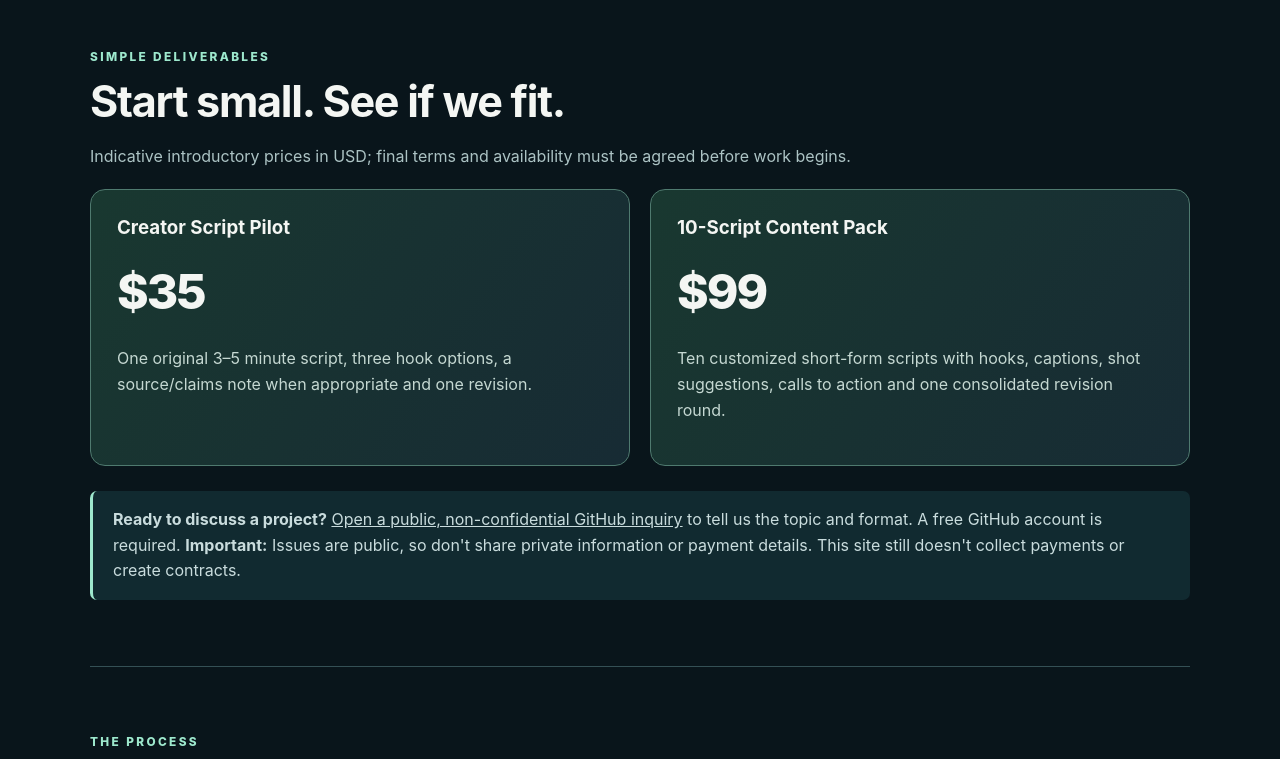
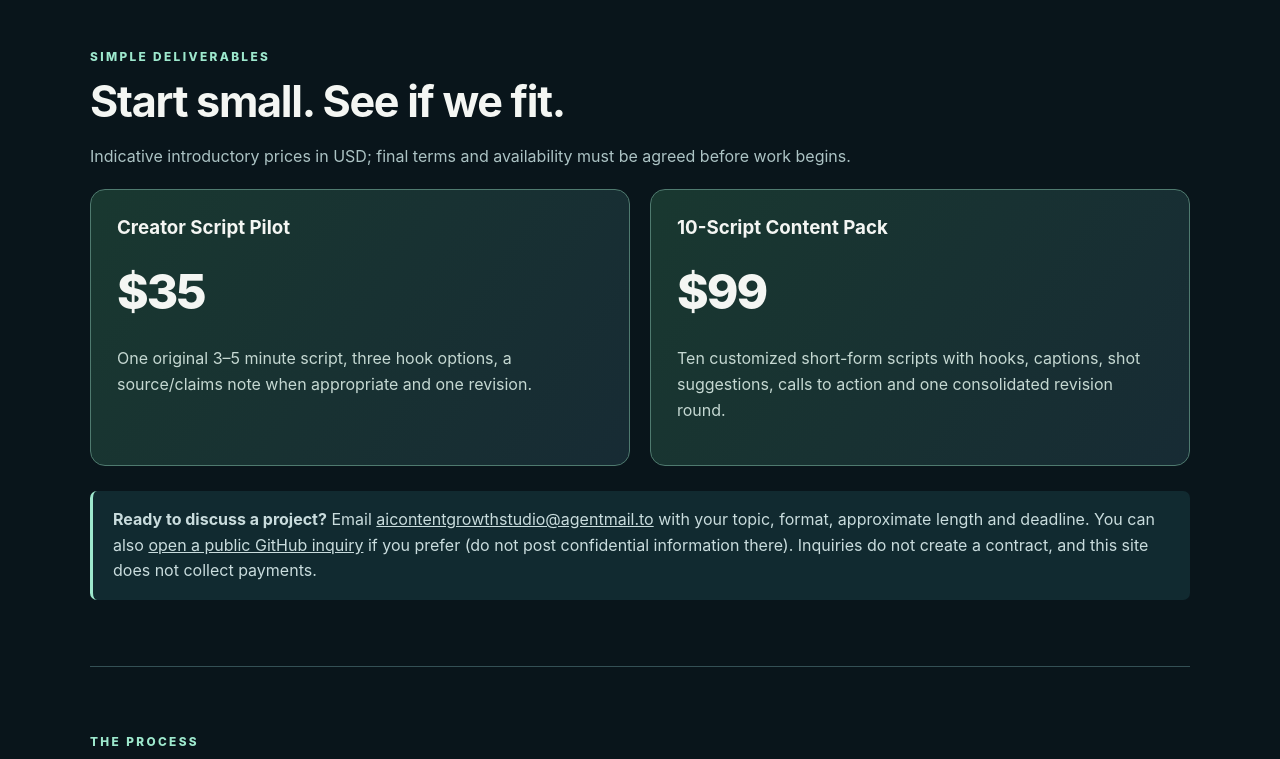
Before and after one commit to MohammadShojaei2008/ai-content-growth-studio, a plain HTML site: page index.html in a window 1280 px wide. Shown: the part 1778-2537 px from the top of the page. Drawn offline with Linux system fonts and the light colour scheme.

Commit message:
Publish dedicated business inbox and direct project inquiry contact

```diff
--- a/index.html
+++ b/index.html
@@ -4,13 +4,13 @@
 @media(max-width:780px){.hero{grid-template-columns:1fr;gap:32px;padding:63px 0}.cards,.offers,.steps{grid-template-columns:1fr}.nav{align-items:flex-start}.links{flex-wrap:wrap;gap:10px}section{padding:49px 0}.footer{flex-direction:column}.page{padding:45px 0}}
 </style></head><body><div class="container"><header class="nav"><a class="logo" href="./index.html">ACG <span>/</span> AI CONTENT GROWTH STUDIO</a><nav class="links"><a href="./index.html#work">Work</a><a href="./index.html#services">Services</a><a href="./index.html#process">Process</a></nav></header>
 <main>
-<div class="hero"><div><div class="eyebrow">Creative strategy &amp; scriptwriting</div><h1>Ideas that make<br>people <span class="accent">keep watching.</span></h1><p class="lede">Original video concepts, attention-holding scripts and clear filming notes for creators and small businesses. AI-assisted. Editorially reviewed. Built to work on camera.</p><a href="https://github.com/MohammadShojaei2008/ai-content-growth-studio/issues/new?template=project-inquiry.yml" class="button">Start a project inquiry</a><a href="#work" class="button alt">Explore sample work</a><p class="muted" style="font-size:.84rem;margin-top:20px">New studio · Original spec work · No invented client testimonials</p></div><aside class="visual"><small>/ CREATIVE BRIEF 001</small><strong>Don't just write a hook.<br>Design the payoff.</strong><p>Hook → rising stakes → visual twist → satisfying close.</p><div class="bar"><b></b></div><small>PORTFOLIO / FIVE ORIGINAL SAMPLES</small></aside></div>
+<div class="hero"><div><div class="eyebrow">Creative strategy &amp; scriptwriting</div><h1>Ideas that make<br>people <span class="accent">keep watching.</span></h1><p class="lede">Original video concepts, attention-holding scripts and clear filming notes for creators and small businesses. AI-assisted. Editorially reviewed. Built to work on camera.</p><a href="mailto:aicontentgrowthstudio@agentmail.to?subject=Project%20inquiry%20%E2%80%94%20AI%20Content%20Growth%20Studio" class="button">Email us about a project</a><a href="#work" class="button alt">Explore sample work</a><p class="muted" style="font-size:.84rem;margin-top:20px">New studio · Original spec work · No invented client testimonials</p></div><aside class="visual"><small>/ CREATIVE BRIEF 001</small><strong>Don't just write a hook.<br>Design the payoff.</strong><p>Hook → rising stakes → visual twist → satisfying close.</p><div class="bar"><b></b></div><small>PORTFOLIO / FIVE ORIGINAL SAMPLES</small></aside></div>
 <section id="work"><div class="eyebrow">Selected work</div><h2>Judge the work before you pay.</h2><p class="muted">These are original speculative projects, not client commissions. Open each sample to see our approach and actual writing.</p><div class="cards">
 <article class="card"><span class="kicker">01 / FITNESS COACHING</span><h3>Short videos ready to record</h3><p>Two fitness Reel scripts with hooks, spoken copy, on-screen prompts and calls to action.</p><a href="samples/fitness.html">Read the fitness samples →</a></article>
 <article class="card"><span class="kicker">02 / MENTAL FITNESS</span><h3>The 21-day habit myth</h3><p>Research-informed narrated YouTube script, 3 hook options, and a 45-second Short adaptation.</p><a href="samples/habits.html">Read the habit script →</a></article>
 <article class="card"><span class="kicker">03 / CREATIVE CHALLENGE</span><h3>Mystery-box portrait</h3><p>Title, thumbnail concept, two-sentence hook and a timed five-minute narrative blueprint.</p><a href="samples/art.html">Read the art concept →</a></article>
 <article class="card"><span class="kicker">04 / PSYCHOLOGY + FITNESS</span><h3>Why chase a number to get fit?</h3><p>An original 50-second spoken hook, five-beat narrative outline, and clinical review checklist.</p><a href="samples/scale.html">Read the requested-topic sample →</a></article><article class="card"><span class="kicker">05 / GAMES + PSYCHOLOGY</span><h3>The Sims and the perfect life trap</h3><p>Original video-essay hook and five-beat outline exploring why the finish line keeps moving.</p><a href="samples/the-sims.html">Read the game psychology sample →</a></article></div></section>
-<section id="services"><div class="eyebrow">Simple deliverables</div><h2>Start small. See if we fit.</h2><p class="muted">Indicative introductory prices in USD; final terms and availability must be agreed before work begins.</p><div class="offers"><article class="offer"><h3>Creator Script Pilot</h3><div class="price">$35</div><p>One original 3–5 minute script, three hook options, a source/claims note when appropriate and one revision.</p></article><article class="offer"><h3>10-Script Content Pack</h3><div class="price">$99</div><p>Ten customized short-form scripts with hooks, captions, shot suggestions, calls to action and one consolidated revision round.</p></article></div><div class="notice"><strong>Ready to discuss a project?</strong> <a href="https://github.com/MohammadShojaei2008/ai-content-growth-studio/issues/new?template=project-inquiry.yml">Open a public, non-confidential GitHub inquiry</a> to tell us the topic and format. A free GitHub account is required. <strong>Important:</strong> Issues are public, so don't share private information or payment details. This site still doesn't collect payments or create contracts.</div></section>
+<section id="services"><div class="eyebrow">Simple deliverables</div><h2>Start small. See if we fit.</h2><p class="muted">Indicative introductory prices in USD; final terms and availability must be agreed before work begins.</p><div class="offers"><article class="offer"><h3>Creator Script Pilot</h3><div class="price">$35</div><p>One original 3–5 minute script, three hook options, a source/claims note when appropriate and one revision.</p></article><article class="offer"><h3>10-Script Content Pack</h3><div class="price">$99</div><p>Ten customized short-form scripts with hooks, captions, shot suggestions, calls to action and one consolidated revision round.</p></article></div><div class="notice"><strong>Ready to discuss a project?</strong> Email <a href="mailto:aicontentgrowthstudio@agentmail.to?subject=Project%20inquiry%20%E2%80%94%20AI%20Content%20Growth%20Studio">aicontentgrowthstudio@agentmail.to</a> with your topic, format, approximate length and deadline. You can also <a href="https://github.com/MohammadShojaei2008/ai-content-growth-studio/issues/new?template=project-inquiry.yml">open a public GitHub inquiry</a> if you prefer (do not post confidential information there). Inquiries do not create a contract, and this site does not collect payments.</div></section>
 <section id="process"><div class="eyebrow">The process</div><h2>Simple, repeatable, accountable.</h2><div class="steps"><article><b>01 / BRIEF</b><h3>Agree on the audience</h3><p class="muted">We define the goal, subject, tone, video length, and relevant constraints.</p></article><article><b>02 / CREATE</b><h3>Write for delivery</h3><p class="muted">We shape hooks, pacing, evidence, visual directions, and a useful payoff.</p></article><article><b>03 / REVIEW</b><h3>Deliver and refine</h3><p class="muted">The final scope includes a clear revision step. Claims needing expert review are flagged.</p></article></div></section>
-<section><h2>Good questions to ask</h2><details><summary>Is this content written with AI?</summary><p>Yes. AI assists research, outlining and drafting. Final copy is reviewed for clarity and accuracy. Where medical or specialized claims are involved, the publishing expert must approve them.</p></details><details><summary>Do you guarantee views, sales or channel growth?</summary><p>No. We deliver agreed scripts and creative assets—not guaranteed algorithmic outcomes.</p></details><details><summary>Can I place an order here?</summary><p>You can <a href="https://github.com/MohammadShojaei2008/ai-content-growth-studio/issues/new?template=project-inquiry.yml">request an initial public project discussion through GitHub</a>. The inquiry is not a purchase or contract and cannot include confidential information. Payment and acceptance must be arranged separately after a project is agreed.</p></details><details><summary>Are these paid client projects?</summary><p>No. Every example is an original portfolio sample. We do not claim customers, results or endorsements we have not earned.</p></details></section>
+<section><h2>Good questions to ask</h2><details><summary>Is this content written with AI?</summary><p>Yes. AI assists research, outlining and drafting. Final copy is reviewed for clarity and accuracy. Where medical or specialized claims are involved, the publishing expert must approve them.</p></details><details><summary>Do you guarantee views, sales or channel growth?</summary><p>No. We deliver agreed scripts and creative assets—not guaranteed algorithmic outcomes.</p></details><details><summary>Can I place an order here?</summary><p>Contact us at <a href="mailto:aicontentgrowthstudio@agentmail.to?subject=Project%20inquiry%20%E2%80%94%20AI%20Content%20Growth%20Studio">aicontentgrowthstudio@agentmail.to</a> with a project brief. We reply to discuss scope, availability and next steps. An inquiry is not a purchase or contract; this website does not process payments.</p></details><details><summary>Are these paid client projects?</summary><p>No. Every example is an original portfolio sample. We do not claim customers, results or endorsements we have not earned.</p></details></section>
 </main><footer class="footer"><span>© 2026 AI Content Growth Studio · Independent experiment</span><span>Original speculative samples · Transparent AI assistance</span></footer></div></body></html>
```
